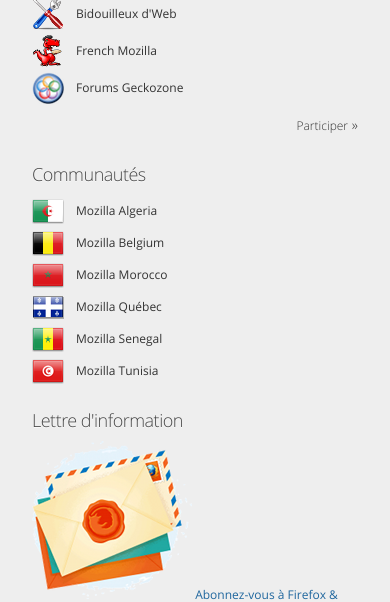
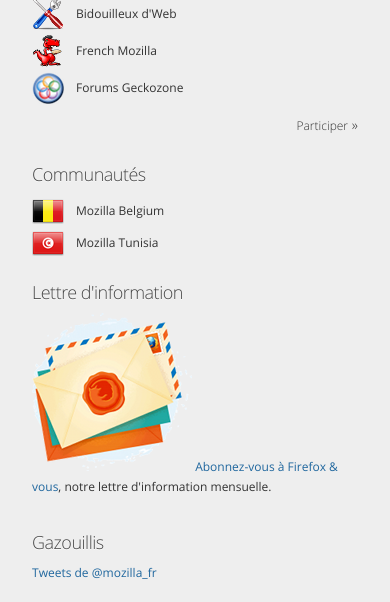
Before and after one commit to mozfr/www, a PHP site: template source/_layouts/default.html.twig in a window 390 px wide; the page is wider, and only the part inside the window is pictured. Shown: the part 1269-1871 px from the top of that part. Run offline with PHP 8.4, Linux system fonts and the light colour scheme; the template is opened without the code that fills it, so the values that code supplies are empty; some libraries are stand-ins or nearby versions.

Commit message:
Retrait des communautés inactives
Suite à https://github.com/mozfr/besogne/issues/14, retrait des communautés mentionnées comme inactives pour Mozilla francophone

```diff
--- a/source/_layouts/default.html.twig
+++ b/source/_layouts/default.html.twig
@@ -97,20 +97,8 @@
             <div class="section">
                 <h2>Communautés</h2>
                 <ul id="communities">
-                    <li id="community-dz">
-                        <a href="http://mozilla-algeria.org/" title="site de la communauté algérienne">Mozilla Algeria</a>
-                    </li>
                     <li id="community-be">
                         <a href="http://mozilla-belgium.org/fr/" title="site de la communauté belge">Mozilla Belgium</a>
-                    </li>
-                    <li id="community-ma">
-                        <a href="http://mozilla.ma/" title="site de la communauté marocaine">Mozilla Morocco</a>
-                    </li>
-                    <li id="community-qc-ca">
-                        <a href="http://mozillaquebec.org/web/fr/" title="site de la communauté québecoise">Mozilla Québec</a>
-                    </li>
-                    <li id="community-sn">
-                        <a href="http://mozilla-senegal.org/" title="site de la communauté sénégalaise">Mozilla Senegal</a>
                     </li>
                     <li id="community-tn">
                         <a href="http://mozilla-tunisia.org/" title="site de la communauté tunisienne">Mozilla Tunisia</a>
```
